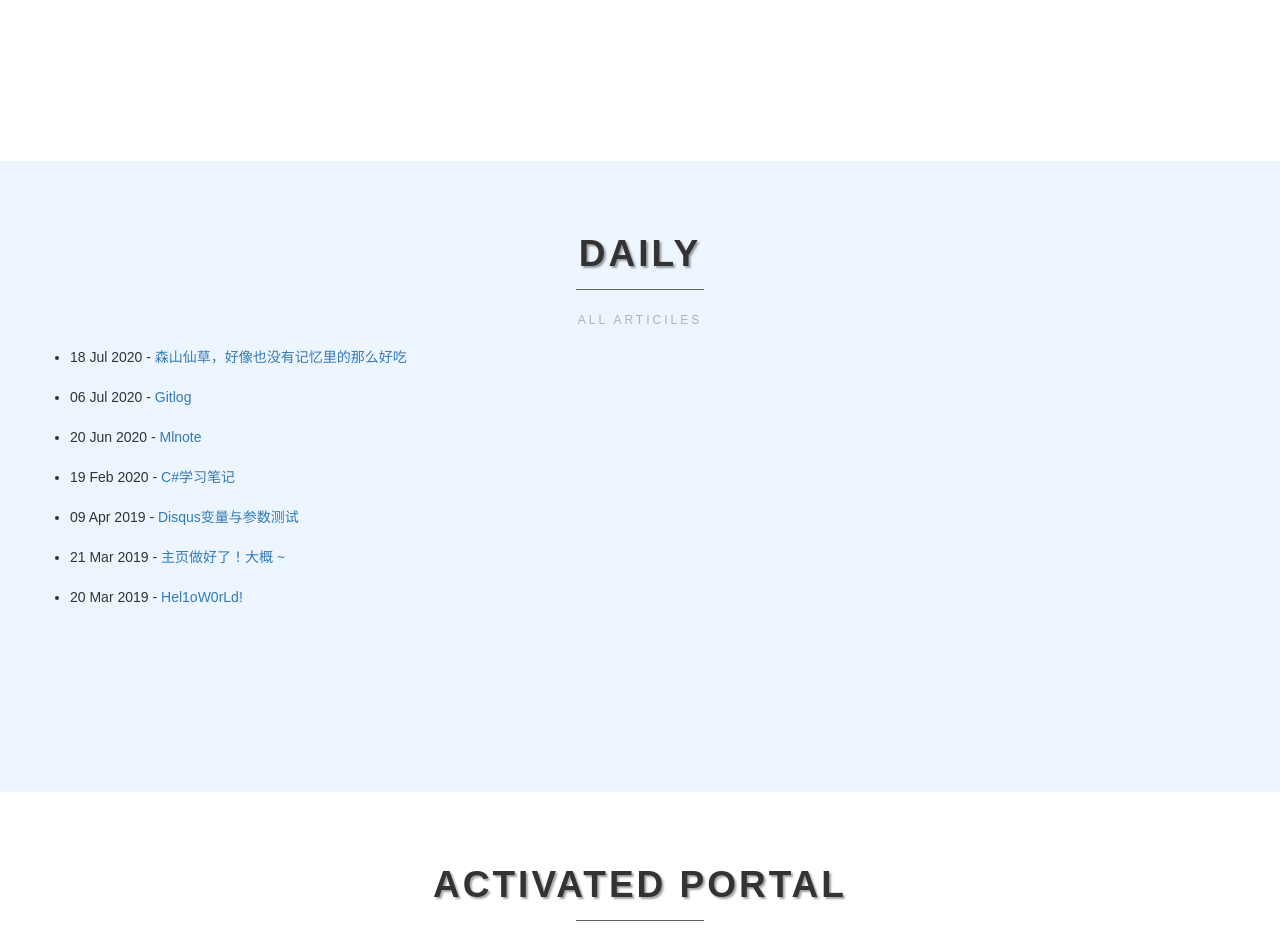
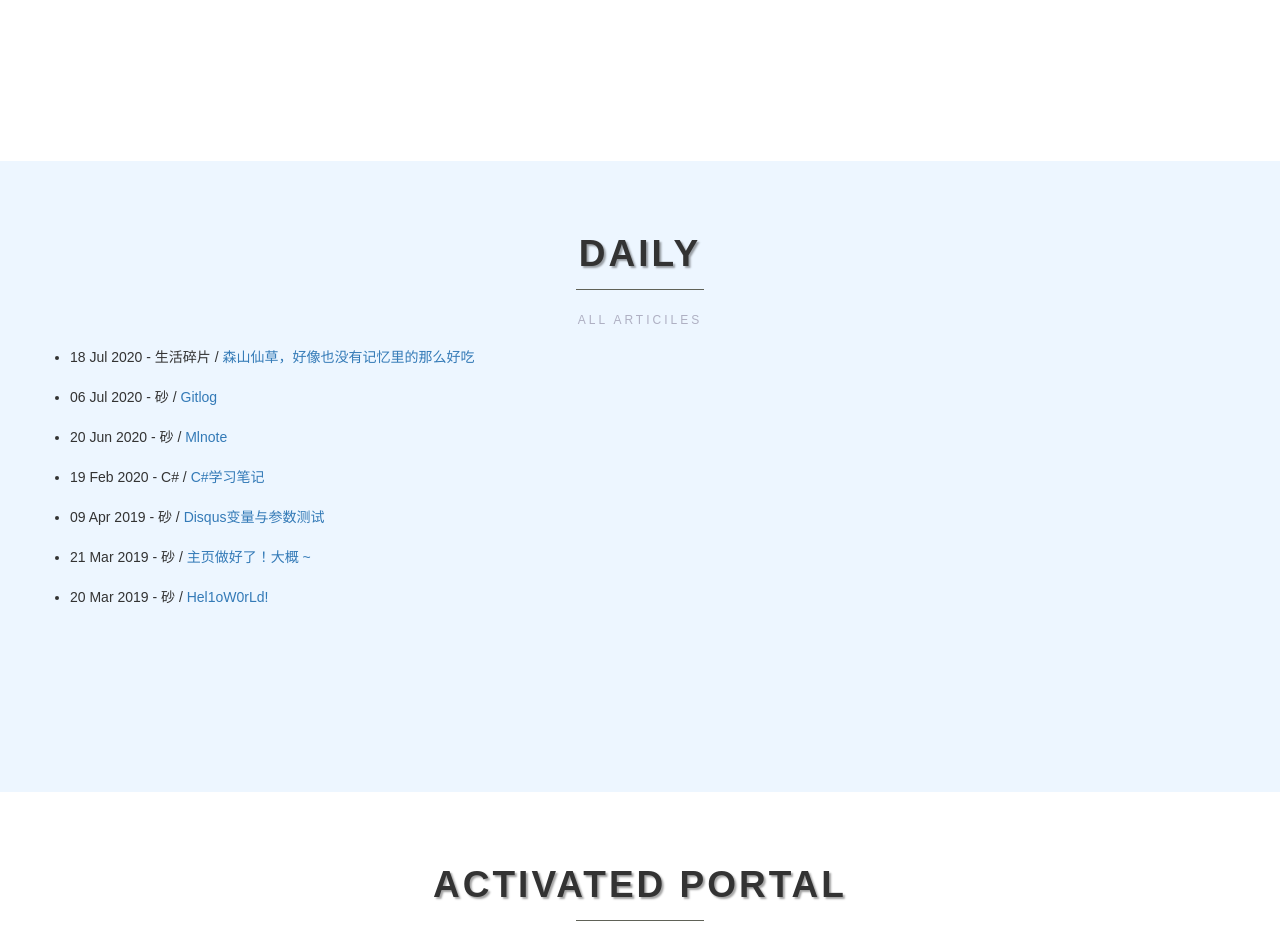
Before and after one commit to Timothyhay/TimothyhayHeap, a Jekyll site: the page built from index.html, in a window 1280 px wide. Shown: the part 1437-2381 px from the top of the page. Built offline with Jekyll 4.4.1, drawn with Linux system fonts in a browser that asks for light colours; some web fonts are replaced; comment, search, counter and statistics services are not loaded; grey boxes are pictures that could not be loaded.

Commit message:
Feature: Timeline

```diff
--- a/css/style.css
+++ b/css/style.css
@@ -309,6 +309,11 @@ label {
 .services-w3ls {
     padding: 73px 0px;
     background-color: rgba(230, 242, 255, 0.7);
+}
+
+.services-widerspace {
+    padding: 80px 0px;
+    background-color: rgba(230, 242, 255, 0.2);
 }
 
 .services-w3ls-content {
--- a/index.html
+++ b/index.html
@@ -89,11 +89,12 @@ comments: true
 				<div class="row">
 					<div class="col-sm-6 col-md-5">
 						<h2>Status</h2>
-						{% for state in site.status reverse limit:1 %}
-						{{ state }}
+
+						{{ site.status.first.content }}
+
 						<br><br>
-						<p>Updated on: {{ state.title }}</p> <!-- Title实际上存的是日期 -->
-						{% endfor %}
+						<p>Updated on: {{ site.status.first.title }}</p> <!-- Title实际上存的是日期; 之前的写法要把endfor放到本行以下 -->
+
 					</div>
 
 					<div class="col-sm-6 col-md-7 text-center">
@@ -128,8 +129,11 @@ comments: true
 	<div class="container">
 		<ul>
 		{% for post in site.posts %}
-
-　　　　　　<li>{{ post.date | date_to_string }} - <a href="{{ site.baseurl }}{{ post.url }}">{{ post.title }}</a></li>
+			{% assign tag = post.tags.first %}
+			{% if tag == nil %}
+  				{% assign tag = "砂" %}
+			{% endif %}
+　　　　　　 <li>{{ post.date | date_to_string }} - {{ tag }} / <a href="{{ site.baseurl }}{{ post.url }}">{{ post.title }}</a></li>
 
 　　　　 {% endfor %}
 		</ul>
```
Also changed, not shown: 2 other files.
